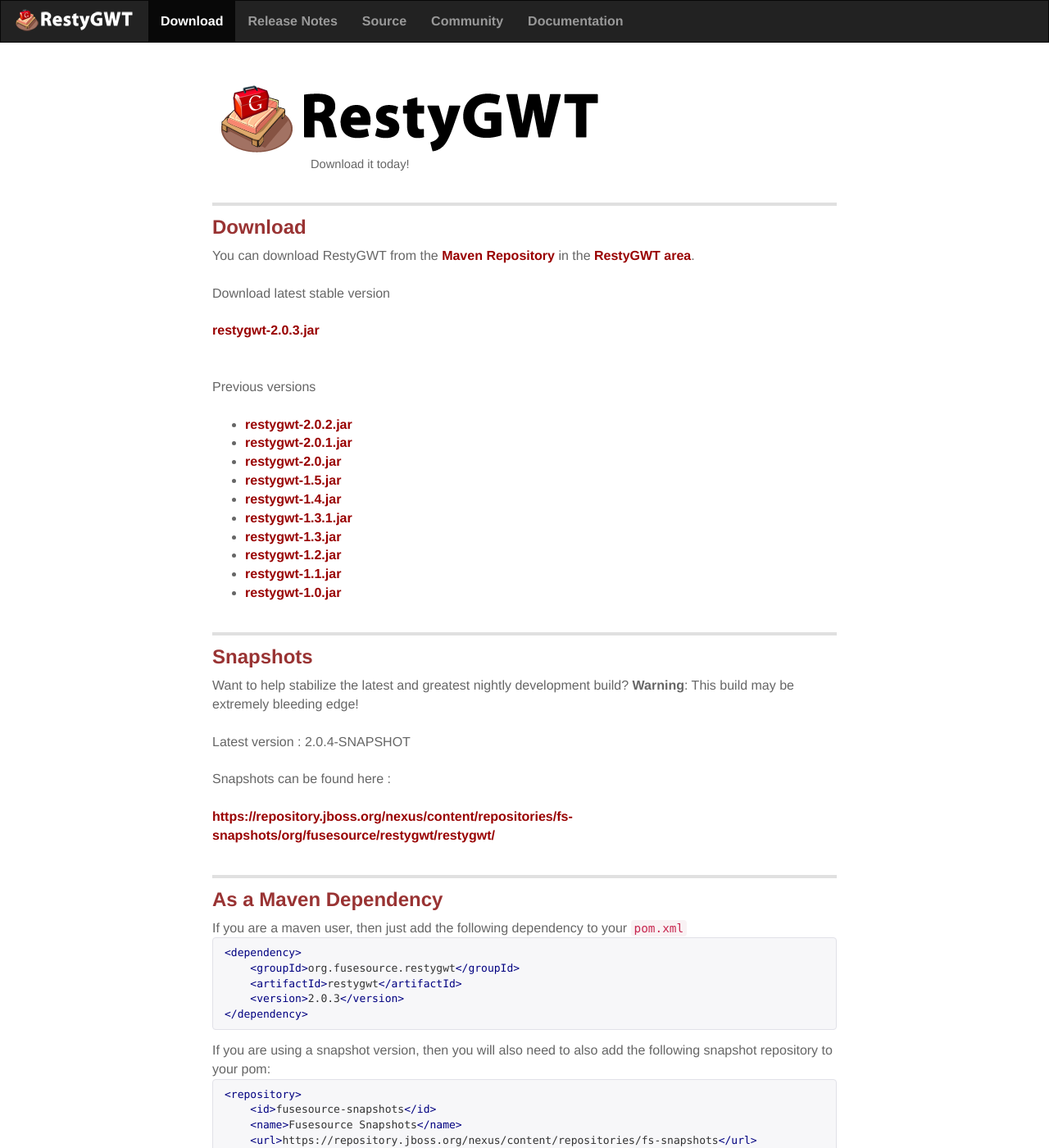
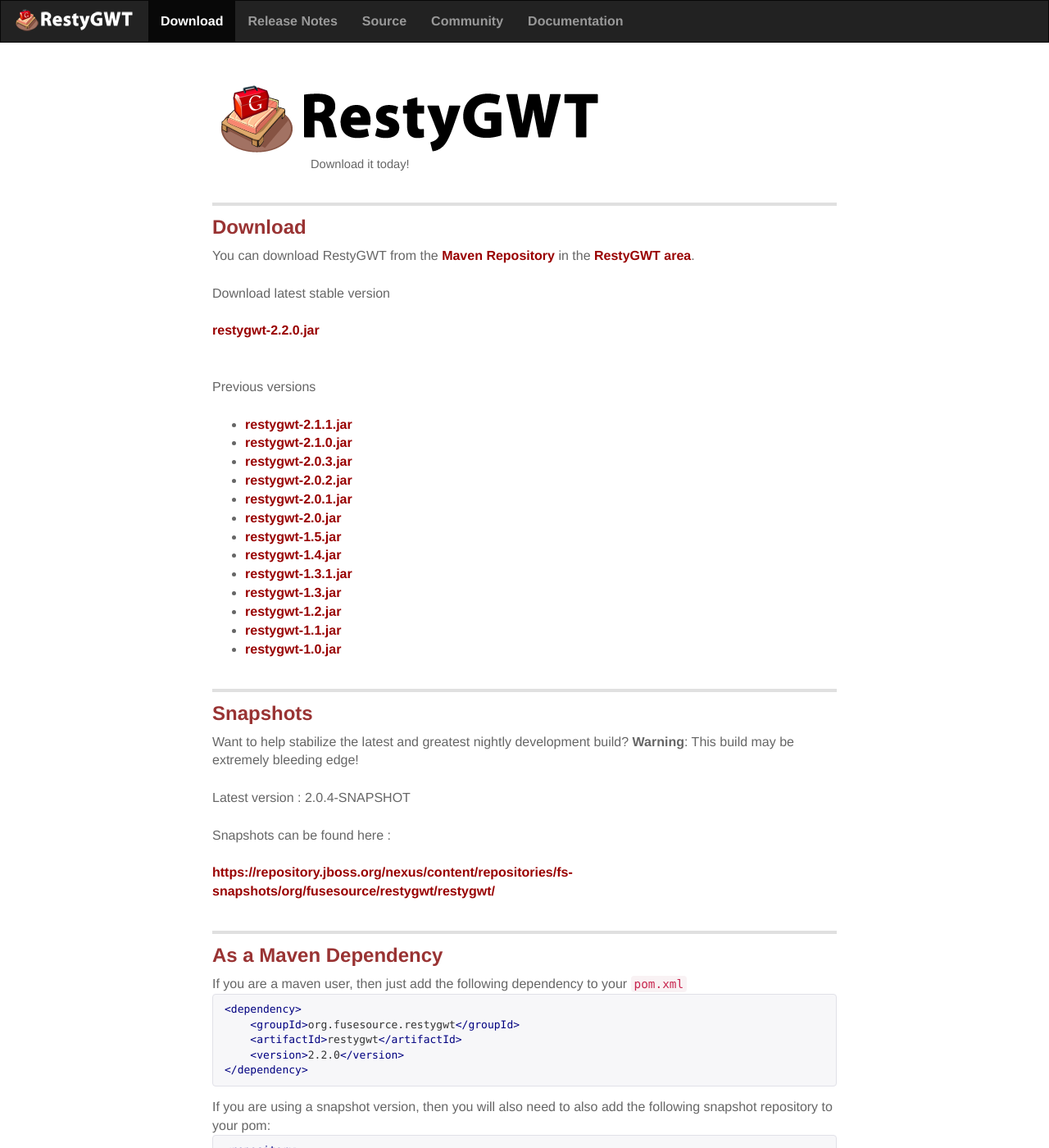
Before and after one commit to BadgerPc/resty-gwt.github.io, a Jekyll site: the page built from download.markdown, in a window 1280 px wide and 1400 px high. Shown: the whole window at 82% size. Built offline with Jekyll 4.4.1, drawn with Linux system fonts in a browser that asks for light colours; Markdown is read by kramdown in place of the engine named in the settings.

Commit message:
2.2.0 version available to download

```diff
--- a/_config.yml
+++ b/_config.yml
@@ -6,7 +6,7 @@
 project_id: resty-gwt
 project_snapshot_version: 2.0.4-SNAPSHOT
 
-project_versions: [1.0,1.1,1.2,1.3,1.3.1,1.4,1.5,2.0,2.0.1,2.0.2,2.0.3]
+project_versions: [1.0,1.1,1.2,1.3,1.3.1,1.4,1.5,2.0,2.0.1,2.0.2,2.0.3, 2.1.0, 2.1.1, 2.2.0]
 git_user_url: git://github.com/chirino/resty-gwt.git
 github_page: https://github.com/resty-gwt/
 issue_tracker: https://github.com/resty-gwt/resty-gwt/issues
```
